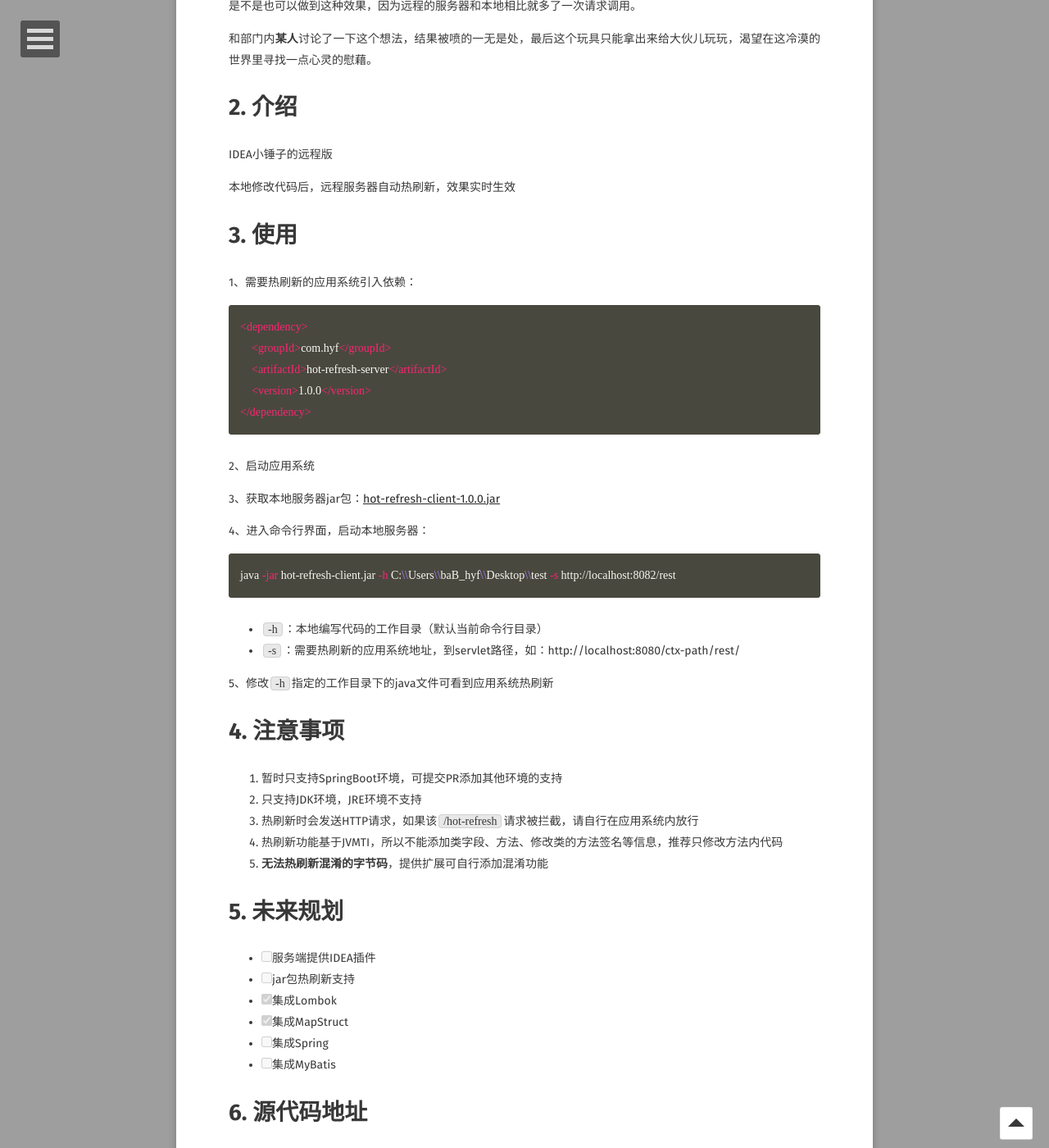
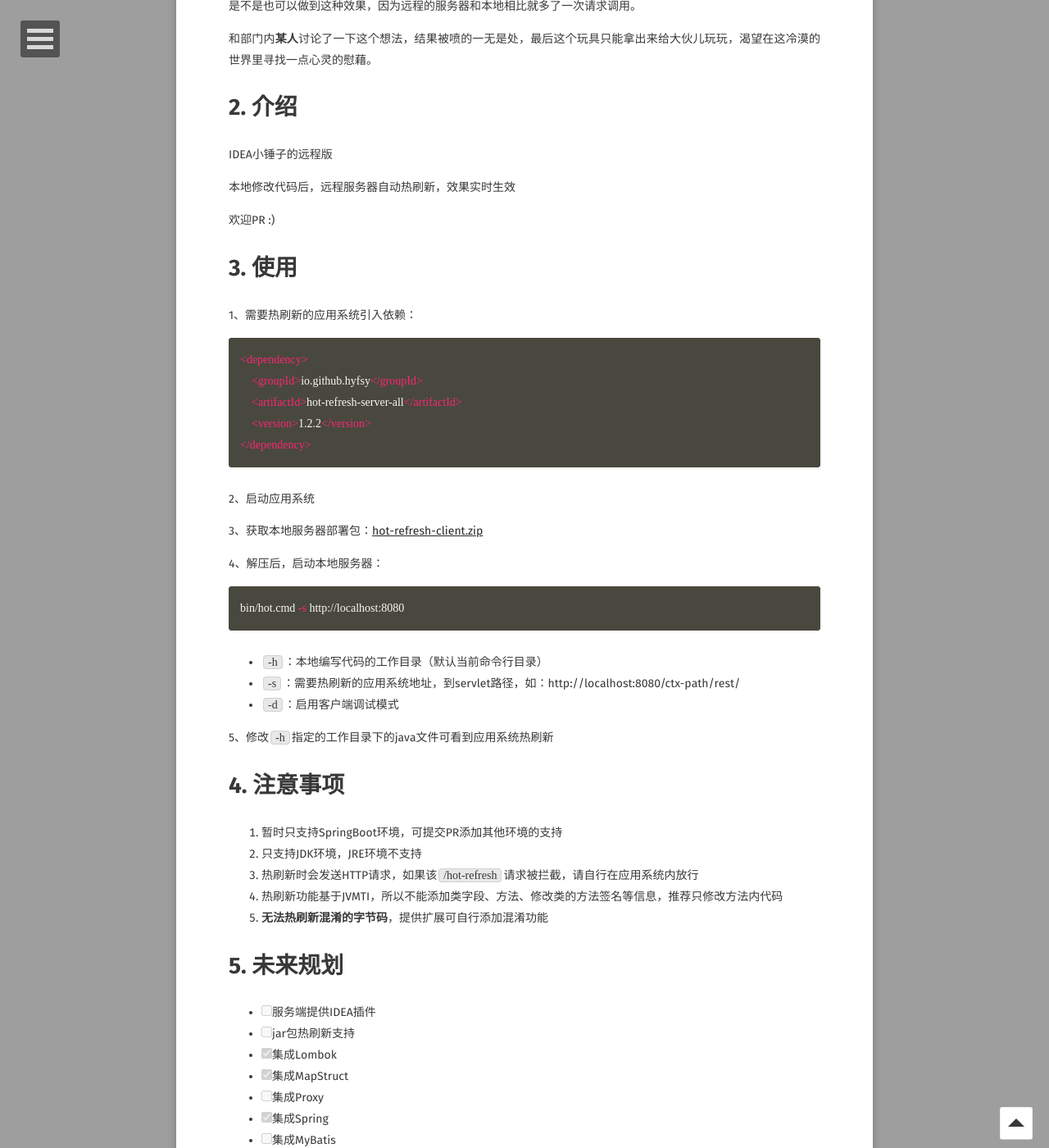
Before and after one commit to hyfsy/hyfsy.github.io, a Jekyll site: the page built from _posts/2022-01-10-made-a-hammer.md, in a window 1280 px wide and 1400 px high, scrolled down 647 px. Shown: the whole window at 82% size. Built offline with Jekyll 4.4.1, drawn with Linux system fonts in a browser that asks for light colours; some web fonts are replaced.

Commit message:
修改锤子文章

````diff
--- a/_posts/2022-01-10-made-a-hammer.md
+++ b/_posts/2022-01-10-made-a-hammer.md
@@ -32,6 +32,8 @@ IDEA小锤子的远程版
 
 本地修改代码后，远程服务器自动热刷新，效果实时生效
 
+欢迎PR :)
+
 
 
 # 3. 使用
@@ -40,26 +42,28 @@ IDEA小锤子的远程版
 
 ```xml
 <dependency>
-    <groupId>com.hyf</groupId>
-    <artifactId>hot-refresh-server</artifactId>
-    <version>1.0.0</version>
+    <groupId>io.github.hyfsy</groupId>
+    <artifactId>hot-refresh-server-all</artifactId>
+    <version>1.2.2</version>
 </dependency>
 ```
 
 2、启动应用系统
 
-3、获取本地服务器jar包：[hot-refresh-client-1.0.0.jar](https://github.com/hyfsy/hot-refresh/releases)
+3、获取本地服务器部署包：[hot-refresh-client.zip](https://github.com/hyfsy/hot-refresh/releases)
 
-4、进入命令行界面，启动本地服务器：
+4、解压后，启动本地服务器：
 
 ```bash
-java -jar hot-refresh-client.jar -h C:\\Users\\baB_hyf\\Desktop\\test -s http://localhost:8082/rest
+bin/hot.cmd -s http://localhost:8080
 ```
 
 - `-h`：本地编写代码的工作目录（默认当前命令行目录）
 - `-s`：需要热刷新的应用系统地址，到servlet路径，如：http://localhost:8080/ctx-path/rest/
+- `-d`：启用客户端调试模式
 
 5、修改`-h`指定的工作目录下的java文件可看到应用系统热刷新
+
 
 
 
@@ -79,8 +83,13 @@ java -jar hot-refresh-client.jar -h C:\\Users\\baB_hyf\\Desktop\\test -s http://
 - [ ] jar包热刷新支持
 - [x] 集成Lombok
 - [x] 集成MapStruct
-- [ ] 集成Spring
+- [ ] 集成Proxy
+- [x] 集成Spring
 - [ ] 集成MyBatis
+- [ ] 集成SkyWalking
+- [ ] 集成Arthas
+
+
 
 
 
````
Also changed, not shown: _posts/2021-05-08-upload-to-central-maven.md (+4 -3 lines).
